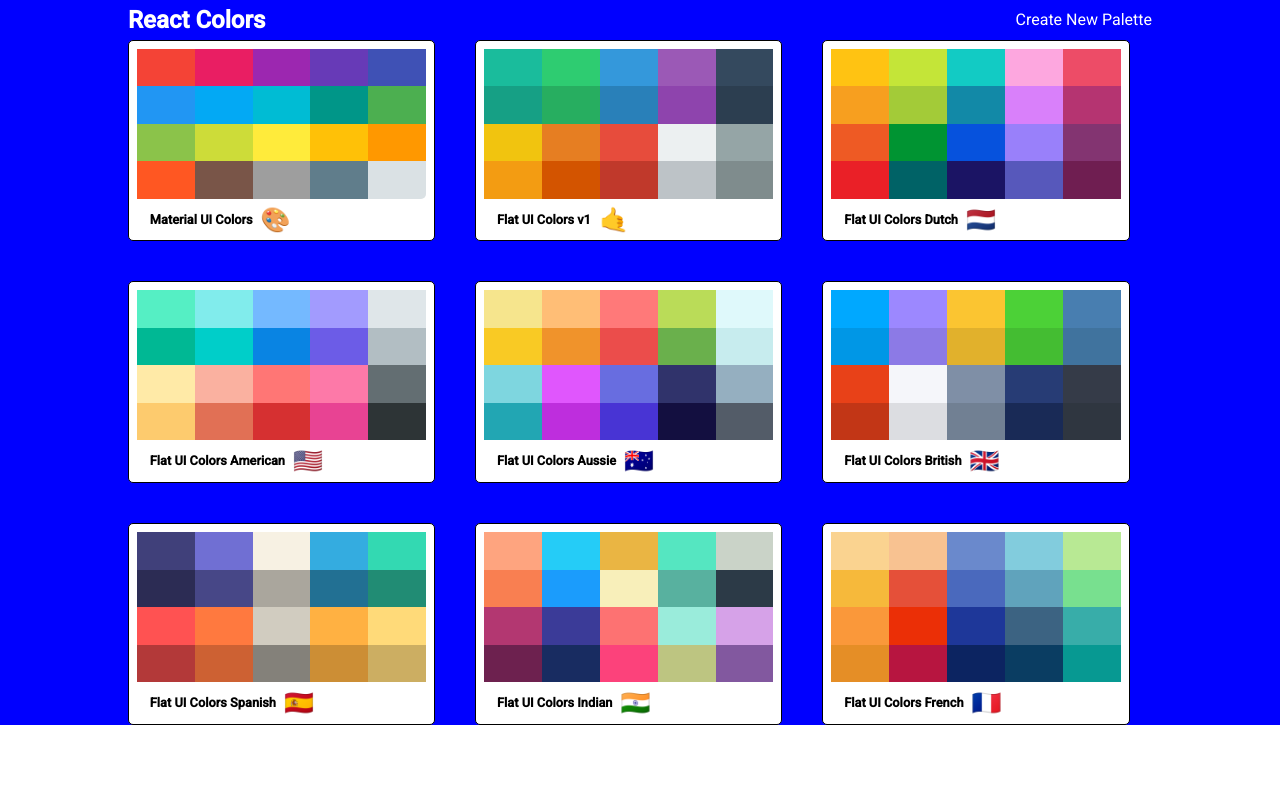
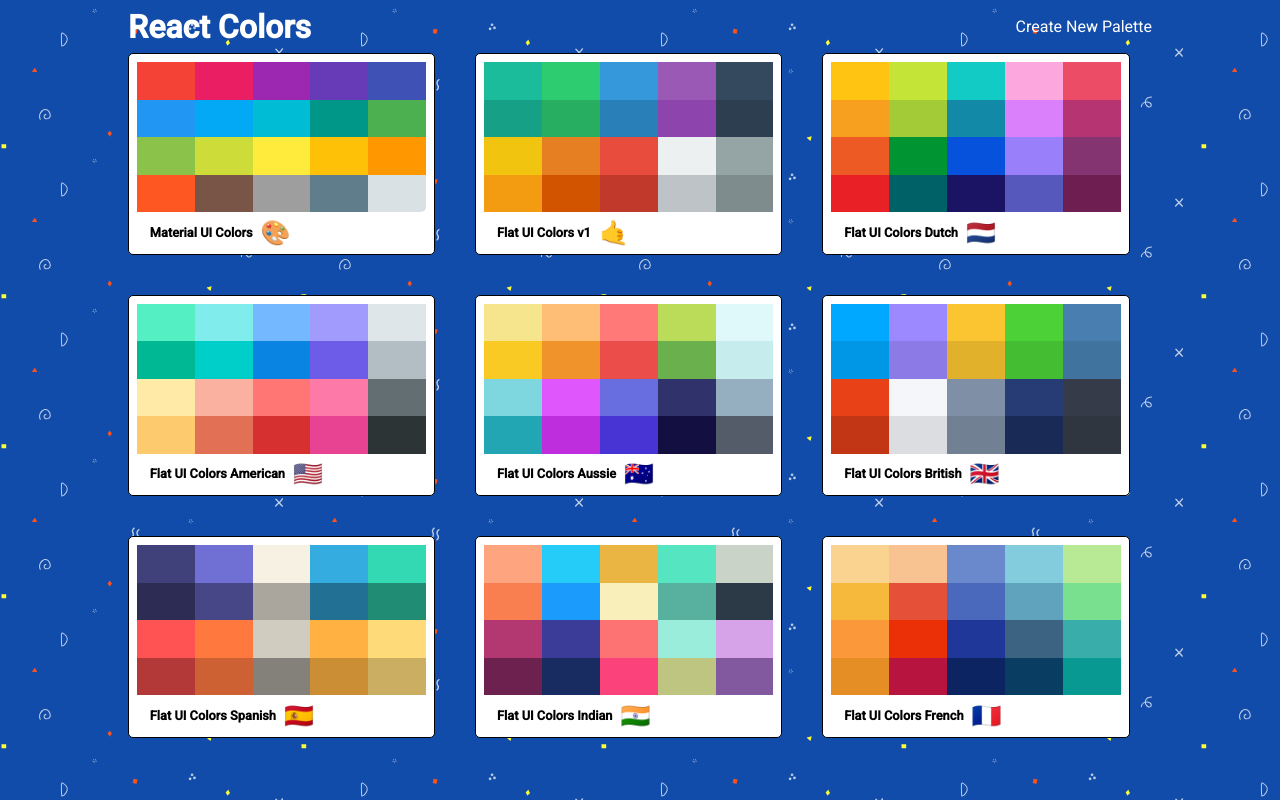
Before and after one commit to IlariaCallegari/colors-app, a React (Create React App) app: page / in a window 1280 px wide. Built offline with nearby package versions, Linux system fonts and the light colour scheme.

Commit message:
add background svg to palette list

```diff
--- a/src/index.css
+++ b/src/index.css
@@ -7,6 +7,7 @@
   -moz-osx-font-smoothing: grayscale;
   box-sizing: border-box;
   line-height: 0;
+  height: 100vh;
 }
 
 code {
--- a/src/paletteList.js
+++ b/src/paletteList.js
@@ -14,7 +14,7 @@
       <div className={classes.root}>
         <div className={classes.container}>
           <nav className={classes.nav}>
-            <h1>React Colors</h1>
+            <h1 className={classes.heading}>React Colors</h1>
             <Link to="/palette/new">Create New Palette</Link>
           </nav>
           <div className={classes.palettes}>
--- a/src/styles/PaletteListStyles.js
+++ b/src/styles/PaletteListStyles.js
@@ -1,12 +1,16 @@
-import sizes from "./Sizes"
+import sizes from "./Sizes";
+import bg from "./bg.svg"
 // eslint-disable-next-line import/no-anonymous-default-export
 export default {
     root: {
-      backgroundColor: "blue",
       display: "flex",
       alignItems: "flex-start",
       justifyContent: "center",
-      minHeight: "100%"
+      height: "100vh",
+      backgroundColor: "#124caa",
+      backgroundImage: `url(${bg})`,
+      /* background by SVGBackgrounds.com */
+      overflow: "scroll",
     },
     container: {
       width: "50%",
@@ -48,5 +52,8 @@
       [sizes.down("xs")]: {
         gridTemplateColumns: "repeat(1, 100%)",
       },
+    },
+    heading: {
+      fontSize: "2rem"
     }
   };
```
Also changed, not shown: src/styles/bg.svg (added).
